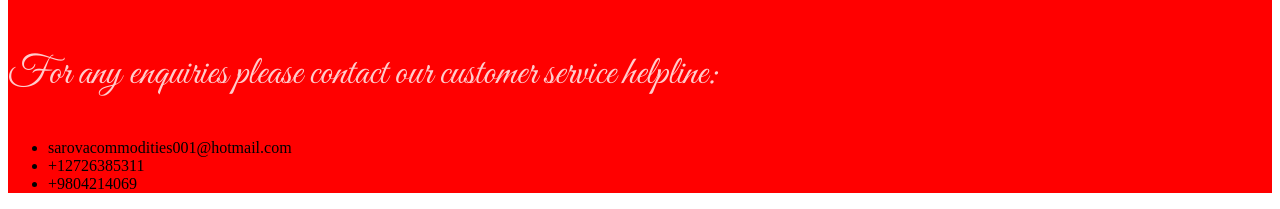
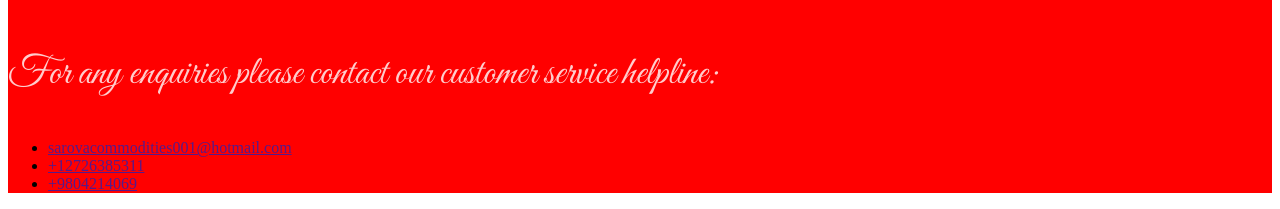
Before and after one commit to mercyogalo/valentines-project, a plain HTML site: page index.html in a window 1280 px wide. Shown: the part 617-826 px from the top of the page. Drawn offline with Linux system fonts and the light colour scheme.

Commit message:
updated the contact info to be links

```diff
--- a/index.html
+++ b/index.html
@@ -108,9 +108,15 @@
                 For any enquiries please contact our customer service helpline:
             </p>
             <ul>
-                <li>sarovacommodities001@hotmail.com</li>
-                <li>+12726385311</li>
-                <li>+9804214069</li>
+                <li>
+                    <a href="">sarovacommodities001@hotmail.com</a>
+                </li>
+                <li>
+                    <a href="">+12726385311</a>
+                </li>
+                <li>
+                    <a href="">+9804214069</a>
+                </li>
             </ul>
           </div>
 
```
Also changed, not shown: style.css (line endings or trailing spaces).
